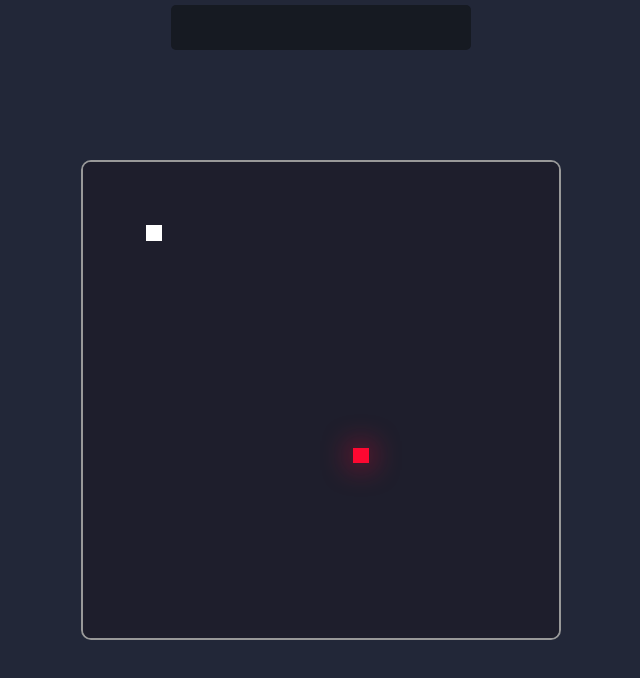
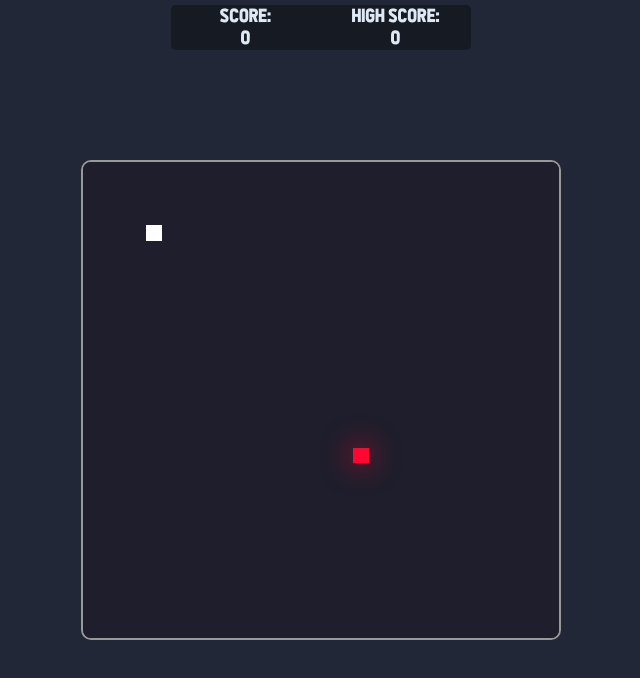
Before and after one commit to gamestackcomng/games, a plain HTML site: page Snake_game/index.html in a window 1280 px wide. Shown: the whole page, without its empty margins (319-959 px from the left). Drawn offline with Linux system fonts and the light colour scheme.

Commit message:
Update index.html

```diff
--- a/Snake_game/index.html
+++ b/Snake_game/index.html
@@ -9,8 +9,8 @@
   </head>
   <body>
     <div class="game-details">
-      <div class="score" style="visibility: hidden;">Score:<br> <p>0</p></div>
-      <div class="high-score" style="visibility: hidden;">High Score: <p>0</p></div>
+      <div class="score">Score:<br> <p>0</p></div>
+      <div class="high-score">High Score: <p>0</p></div>
     </div>
     <div class="wrapper">
 
```
